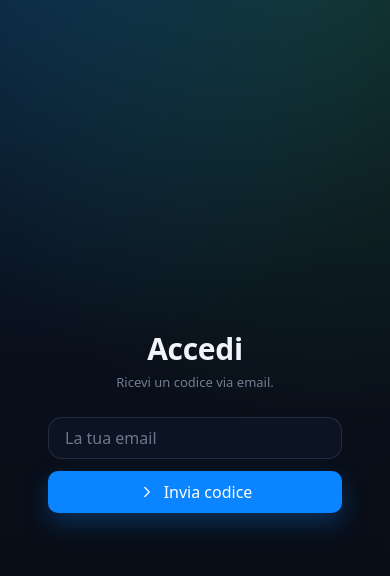
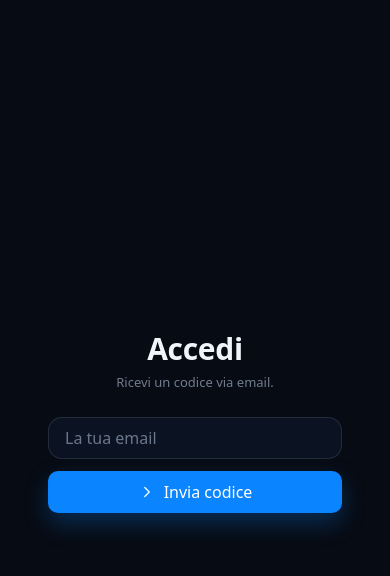
Before and after one commit to Ricc98it/task-control, a Next.js app: page /login in a window 390 px wide. Shown: the top 576 px of the page. Built offline with nearby package versions, Linux system fonts and the light colour scheme; no server answers.

Commit message:
Update app

```diff
--- a/src/app/globals.css
+++ b/src/app/globals.css
@@ -3381,6 +3381,27 @@ body.mobile-app-locked {
 }
 
 @media (max-width: 900px) {
+  html,
+  body {
+    width: 100%;
+    height: 100%;
+    overflow: hidden;
+    overscroll-behavior: none;
+    background: #070b13;
+  }
+
+  body {
+    position: fixed;
+    inset: 0;
+  }
+
+  .page-stack {
+    width: 100%;
+    height: 100dvh;
+    min-height: 100dvh;
+    overflow: hidden;
+  }
+
   .app-page {
     padding-bottom: calc(90px + env(safe-area-inset-bottom));
   }
```
